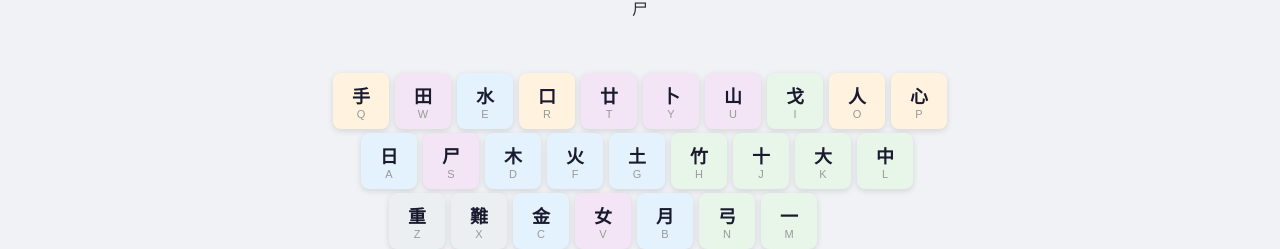
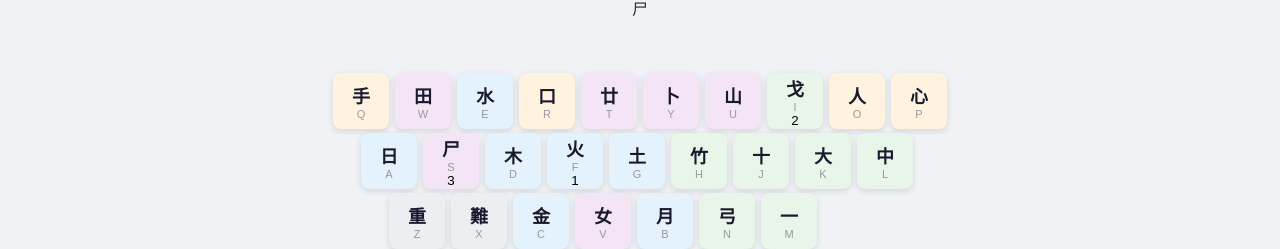
Before and after one commit to Spike-Leung/cangjie-input-method-practice, a React (Vite) app: page /code-practice in a window 1280 px wide. Shown: the part 479-728 px from the top of the page. Built offline with nearby package versions, Linux system fonts and the light colour scheme.

Commit message:
feat: add hint overlay, key dimming, and toggleAllKeys to Keyboard
hintKeys prop (Record<string, number[]>) renders numbered badges on
keys in answer order. Non-answer keys dim to 45% opacity when hints
are active. Rename onResetKeys to onToggleAllKeys with full-select
toggle behavior.

```diff
--- a/src/components/Keyboard.tsx
+++ b/src/components/Keyboard.tsx
@@ -10,7 +10,8 @@ interface KeyboardProps {
   disabledKeys?: Set<string>;
   onToggleKey?: (key: string) => void;
   onToggleEdit?: () => void;
-  onResetKeys?: () => void;
+  onToggleAllKeys?: () => void;
+  hintKeys?: Record<string, number[]>;
 }
 
 const ROWS = [
@@ -28,7 +29,8 @@ export function Keyboard({
   disabledKeys,
   onToggleKey,
   onToggleEdit,
-  onResetKeys,
+  onToggleAllKeys,
+  hintKeys,
 }: KeyboardProps) {
   const handleKeyDown = useCallback(
     (e: KeyboardEvent) => {
@@ -56,9 +58,9 @@ export function Keyboard({
           點選按鍵切換啟用／禁用
         </div>
         <div className="keyboard-edit-actions">
-          {editMode && onResetKeys && (
-            <button className="keyboard-reset-btn" onClick={onResetKeys}>
-              重置
+          {editMode && onToggleAllKeys && (
+            <button className="keyboard-reset-btn" onClick={onToggleAllKeys}>
+              全選
             </button>
           )}
           {onToggleEdit && (
@@ -84,12 +86,16 @@ export function Keyboard({
                 : "";
             const scopeClass = isFiltered ? "key-scope-off" : "";
             const catClass = `key-cat-${LETTER_CATEGORY[key] || ""}`;
+            const hintNums = hintKeys?.[key];
+            const hintClass = hintNums?.length ? "key-hint" : "";
+            const hasHints = hintKeys && Object.keys(hintKeys).length > 0;
+            const dimmedClass = !editMode && hasHints && !hintNums?.length ? "key-dimmed" : "";
 
             if (editMode) {
               return (
                 <button
                   key={key}
-                  className={`key ${catClass} ${scopeClass} ${hasMapping ? "" : "key-disabled"}`}
+                  className={`key ${catClass} ${dimmedClass} ${scopeClass} ${hintClass} ${hasMapping ? "" : "key-disabled"}`}
                   onClick={() => hasMapping && onToggleKey?.(key)}
                   disabled={!hasMapping}
                 >
@@ -97,6 +103,13 @@ export function Keyboard({
                     {cangjieLetters[key] || ""}
                   </span>
                   <span className="key-en">{key}</span>
+                  {hintNums && (
+                    <span className="key-hint-nums">
+                      {hintNums.map((n) => (
+                        <span key={n} className="key-hint-num">{n}</span>
+                      ))}
+                    </span>
+                  )}
                 </button>
               );
             }
@@ -104,12 +117,19 @@ export function Keyboard({
             return (
               <button
                 key={key}
-                className={`key ${catClass} ${colorClass} ${scopeClass} ${hasMapping && !isFiltered ? "" : "key-disabled"}`}
+                className={`key ${catClass} ${dimmedClass} ${hintClass} ${colorClass} ${scopeClass} ${hasMapping && !isFiltered ? "" : "key-disabled"}`}
                 onClick={() => hasMapping && !isFiltered && onKeyPress(key)}
                 disabled={!hasMapping || !!isFiltered}
               >
                 <span className="key-cangjie">{cangjieLetters[key] || ""}</span>
                 <span className="key-en">{key}</span>
+                {hintNums && (
+                  <span className="key-hint-nums">
+                    {hintNums.map((n) => (
+                      <span key={n} className="key-hint-num">{n}</span>
+                    ))}
+                  </span>
+                )}
               </button>
             );
           })}
```
